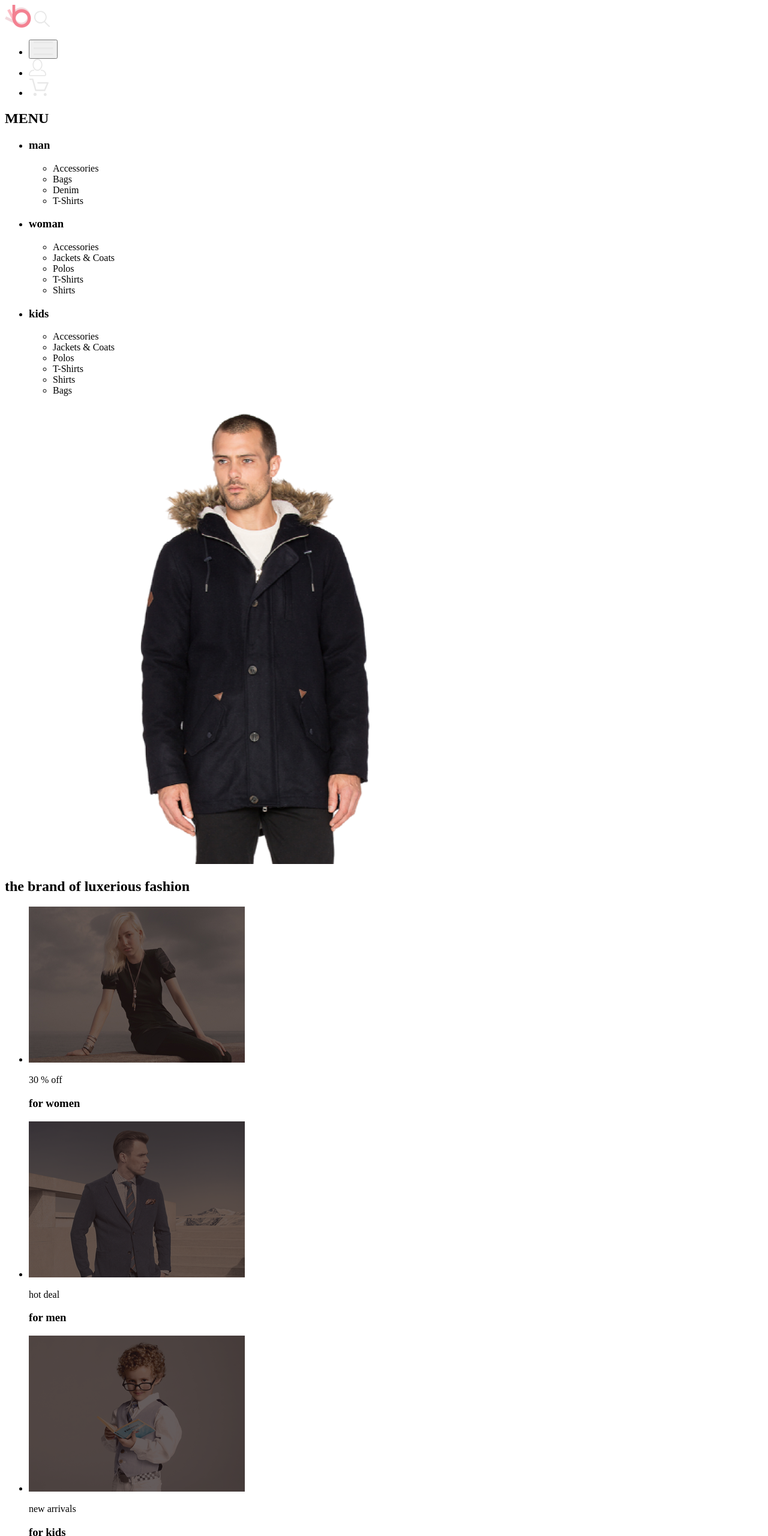
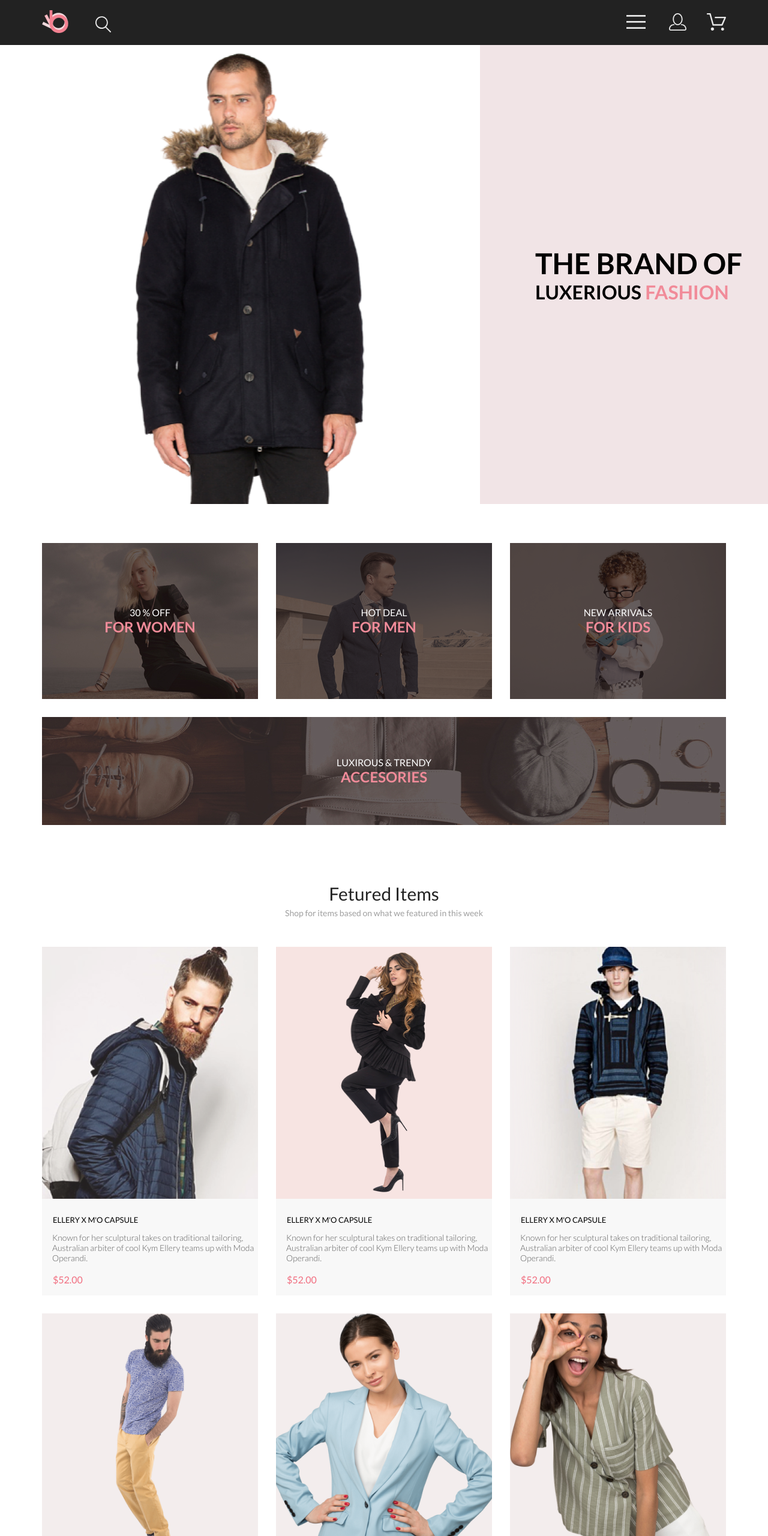
Before and after one commit to levkin13-08/shop-21.03, a plain HTML site: page index.html in a window 1280 px wide. Shown: the top 2560 px of the page at 60% size. Drawn offline with Linux system fonts and the light colour scheme.

Commit message:
Выполненный 2 урок

```diff
--- /dev/null
+++ b/css/reset.css
@@ -0,0 +1,47 @@
+/* http://meyerweb.com/eric/tools/css/reset/
+   v2.0 | 20110126
+   License: none (public domain)
+*/
+
+html, body, div, span, applet, object, iframe,
+h1, h2, h3, h4, h5, h6, p, blockquote, pre,
+a, abbr, acronym, address, big, cite, code,
+del, dfn, em, img, ins, kbd, q, s, samp,
+small, strike, strong, sub, sup, tt, var,
+b, u, i, center,
+dl, dt, dd, ol, ul, li,
+fieldset, form, label, legend,
+table, caption, tbody, tfoot, thead, tr, th, td,
+article, aside, canvas, details, embed,
+figure, figcaption, footer, header, hgroup,
+menu, nav, output, ruby, section, summary,
+time, mark, audio, video {
+	margin: 0;
+	padding: 0;
+	border: 0;
+	font-size: 100%;
+	vertical-align: baseline;
+}
+/* HTML5 display-role reset for older browsers */
+article, aside, details, figcaption, figure,
+footer, header, hgroup, menu, nav, section {
+	display: block;
+}
+body {
+	line-height: 1;
+}
+ol, ul {
+	list-style: none;
+}
+blockquote, q {
+	quotes: none;
+}
+blockquote:before, blockquote:after,
+q:before, q:after {
+	content: '';
+	content: none;
+}
+table {
+	border-collapse: collapse;
+	border-spacing: 0;
+}
--- /dev/null
+++ b/css/style.css
@@ -0,0 +1,304 @@
+body {
+    font-family: 'Lato', sans-serif;
+    font-size: 14px;
+    line-height: 17px;
+    font-style: normal;
+}
+
+.container {
+    width: 1140px;
+    margin: 0 auto;
+}
+
+.header {
+    background-color: #222222;
+    min-height: 75px;
+    display: flex;
+    align-items: center;
+    justify-content: center;
+}
+
+.header__wrp {
+    display: flex;
+    justify-content: space-between;
+    align-items: center;
+
+}
+
+.header__menu-list {
+    display: flex;
+    align-items: center;
+}
+
+.header__burger {
+    border: none;
+    background-color: transparent;
+}
+
+.header__nav {
+    display: none;
+}
+
+.header__logo {
+    margin: 0 41px 0 0;
+}
+
+.header__link {
+    margin: 0 0 0 33px;
+}
+
+.visually-hidden {
+    position: absolute !important;
+    clip: rect(1px 1px 1px 1px);
+    /* IE6, IE7 */
+    clip: rect(1px, 1px, 1px, 1px);
+    padding: 0 !important;
+    border: 0 !important;
+    height: 1px !important;
+    width: 1px !important;
+    overflow: hidden;
+}
+
+.brand {
+    display: flex;
+}
+
+.brand__img {
+    width: 800px;
+    height: 765px;
+}
+
+.brand__title-wrp {
+    flex-grow: 1;
+    background: #F1E4E6;
+    padding: 0 0 0 92px;
+    display: flex;
+    align-items: center;
+}
+
+.brand__title {
+    font-size: 48px;
+    font-weight: 900;
+    line-height: 58px;
+    text-transform: uppercase;
+}
+
+.brand__title-lower {
+    font-size: 32px;
+    font-weight: 700;
+    line-height: 38px;
+    display: block;
+}
+
+.brand__title-pink {
+    color: #f18b99;
+}
+
+.sales__list {
+    display: flex;
+    justify-content: space-between;
+    flex-wrap: wrap;
+    align-items: center;
+
+}
+
+.sales__item {
+    height: 260px;
+    width: 360px;
+    margin-top: 65px;
+}
+
+.sales__item-text {
+    font-weight: 400;
+    font-size: 16px;
+    line-height: 19px;
+    text-align: center;
+    color: #FFFFFF;
+    text-transform: uppercase;
+}
+
+.sales__item-title {
+    font-size: 24px;
+    font-weight: 700;
+    line-height: 29px;
+    text-transform: uppercase;
+    color: #f18b99;
+}
+
+.sales__item--woman {
+    background-image: url(/img/forWomen.jpg);
+    display: flex;
+    align-items: center;
+    justify-content: center;
+    flex-direction: column;
+}
+
+.sales__item--man {
+    display: flex;
+    align-items: center;
+    justify-content: center;
+    flex-direction: column;
+    background-image: url(/img/forMan.png);
+}
+
+.sales__item--kids {
+    display: flex;
+    align-items: center;
+    justify-content: center;
+    flex-direction: column;
+    background-image: url(/img/forKids.png);
+}
+
+.sales__item--accesories {
+    height: 180px;
+    display: flex;
+    align-items: center;
+    justify-content: center;
+    flex-direction: column;
+    width: 100%;
+    background-image: url(/img/accesories.jpg);
+    background-repeat: no-repeat;
+    margin-top: 30px;
+    margin-bottom: 96px;
+}
+
+.products__title {
+    font-weight: 400;
+    font-size: 30px;
+    line-height: 36px;
+    color: #222222;
+    text-align: center;
+    margin-bottom: 6px;
+}
+
+.products__sub-title {
+    font-weight: 400;
+    font-size: 14px;
+    line-height: 17px;
+    color: #9F9F9F;
+    text-align: center;
+    margin-bottom: 48px;
+}
+
+.products__list {
+    display: flex;
+    justify-content: space-between;
+    flex-wrap: wrap;
+}
+
+.products__item {
+    width: 360px;
+    height: 581px;
+    background: #F8F8F8;
+    margin-bottom: 30px;
+}
+
+.products__item-title {
+    font-size: 13px;
+    font-weight: 400;
+    line-height: 16px;
+    color: #000000;
+    margin: 24px 0 13px 18px;
+    text-transform: uppercase;
+}
+
+.products__item-text {
+    margin: 12px 0 18px 17px;
+    font-weight: 300;
+    font-size: 14px;
+    line-height: 17px;
+    color: #5D5D5D;
+}
+
+.products__item-price {
+    margin: 0 0 0 18px;
+    font-weight: 400;
+    font-size: 16px;
+    line-height: 19px;
+    color: #F16D7F;
+}
+.button {
+    display: flex;
+    justify-content: center;
+}
+.products__button {
+    border: 1px solid #FF6A6A;
+    background-color: transparent;
+    font-weight: 400;
+    font-size: 16px;
+    line-height: 19px;
+    color: #F26376;
+    padding: 14px 38px 14px 38px;
+    margin: 48px 0 95px 0;
+}
+
+.delivery {
+    background-color: #222224;
+    min-height: 341px;
+}
+
+.delivery__list {
+    display: flex;
+    justify-content: space-between;
+    flex-wrap: wrap;
+    align-items: center;
+}
+
+.delivery__item {
+    width: 360px;
+    height: 134px;
+    margin-top: 103px;
+}
+
+.delivery__item-img {
+    margin: 0 0 0 158px;
+}
+
+.delivery__item-title {
+    margin: 28px 0 0 0;
+    text-align: center;
+    font-weight: 400;
+    font-size: 19.96px;
+    line-height: 24px;
+    color: #FBFBFB;
+}
+
+.delivery__item-text {
+    text-align: center;
+    margin: 16px 0 0 0;
+    font-weight: 300;
+    font-size: 13.972px;
+    line-height: 17px;
+    color: #FBFBFB;
+}
+
+.footer {
+    background-color: #222224;
+    min-height: 79px;
+    display: flex;
+    align-items: center;
+    justify-content: center;
+}
+
+.footer_wrp {
+    display: flex;
+    justify-content: space-between;
+    align-items: center;
+}
+
+.footer__list {
+    display: flex;
+    justify-content: space-between;
+    align-items: center;
+}
+
+.footer__item {
+    margin-left: 7px;
+}
+
+.footer__text {
+    font-weight: 400;
+    font-size: 16px;
+    line-height: 19px;
+    color: #FBFBFB;
+}
--- a/index.html
+++ b/index.html
@@ -4,191 +4,195 @@
     <meta charset="UTF-8" />
     <meta http-equiv="X-UA-Compatible" content="IE=edge" />
     <meta name="viewport" content="width=device-width, initial-scale=1.0" />
+    <link rel="stylesheet" href="css/reset.css">
+    <link rel="stylesheet" href="css/style.css">
+    <link rel="preconnect" href="https://fonts.googleapis.com">
+    <link rel="preconnect" href="https://fonts.gstatic.com" crossorigin>
+    <link href="https://fonts.googleapis.com/css2?family=Lato:ital,wght@0,300;0,400;0,700;1,400&display=swap" rel="stylesheet">
     <title>Document</title>
   </head>
   <body>
-    <header>
-        <img src="img/logo.png" alt="logo">
-        <img src="img/loupe.svg" alt="loupe">
-        <ul>
+    <header class="header">
+        <div class="container header__wrp">
+            <div class="header__container">
+                <img class="header__logo" src="img/logo.png" alt="logo">
+                <img class="header__search-icon" src="img/loupe.svg" alt="loupe">
+            </div>
+            <ul class="header__menu-list">
                 <li>
-                <button>
+                    <button class="header__burger">
                         <img src="img/burger.svg" alt="burger">
                     </button>
                 </li>
                 <li>
-                <a href="#">
-                    <img src="img/user.svg" alt="user">
+                    <a href="#" class="header__link">
+                        <img class="header__user-icon" src="img/user.svg" alt="user">
                     </a>
                 </li>
                 <li>
-                <a href="#">
-                    <img src="img/basket.svg" alt="basket">
+                    <a href="#" class="header__link">
+                        <img class="header__basket-icon" src="img/basket.svg" alt="basket">
                     </a>
                 </li>
             </ul>
-        <nav>
-            <h2>MENU</h2>
-            <ul>
-                <li>
-                    <h3>man</h3>
-                    <ul>
-                        <li>Accessories</li>
-                        <li>Bags</li>
-                        <li>Denim</li>
-                        <li>T-Shirts</li>
+            <nav class="header__nav">
+                <h2 class="header__nav-title">MENU</h2>
+                <ul class="header__nav-list">
+                    <li class="header__nav-item nav_item">
+                        <h3 class="nav-item__title">man</h3>
+                        <ul class="nav-item__list">
+                            <li class="nav-item__item">Accessories</li>
+                            <li class="nav-item__item">Bags</li>
+                            <li class="nav-item__item">Denim</li>
+                            <li class="nav-item__item">T-Shirts</li>
                         </ul>
                     </li>
                     <li>
-                    <h3>woman</h3>
-                    <ul>
-                        <li>Accessories</li>
-                        <li>Jackets & Coats</li>
-                        <li>Polos</li>
-                        <li>T-Shirts</li>
-                        <li>Shirts</li>
+                        <h3 class="nav-item__title">woman</h3>
+                        <ul class="nav-item__list">
+                            <li class="nav-item__item">Accessories</li>
+                            <li class="nav-item__item">Jackets & Coats</li>
+                            <li class="nav-item__item">Polos</li>
+                            <li class="nav-item__item">T-Shirts</li>
+                            <li class="nav-item__item">Shirts</li>
                         </ul>
                     </li>
                     <li>
-                    <h3>kids</h3>
-                    <ul>
-                        <li>Accessories</li>
-                        <li>Jackets & Coats</li>
-                        <li>Polos</li>
-                        <li>T-Shirts</li>
-                        <li>Shirts</li>
-                        <li>Bags</li>
+                        <h3 class="nav-item__title">kids</h3>
+                        <ul class="nav-item__list">
+                            <li class="nav-item__item">Accessories</li>
+                            <li class="nav-item__item">Jackets & Coats</li>
+                            <li class="nav-item__item">Polos</li>
+                            <li class="nav-item__item">T-Shirts</li>
+                            <li class="nav-item__item">Shirts</li>
+                            <li class="nav-item__item">Bags</li>
                         </ul>
                     </li>
                 </ul>
             </nav>
+        </div>
     </header>
     <main>
-        <section>
-            <img src="img/man.png" alt="man">
-            <h1>the brand of luxerious fashion</h1>
+        <section class="brand">
+            <img class="brand__img" src="img/man.png" alt="man">
+            <div class="brand__title-wrp">
+                <h1 class="brand__title">the brand of <span class="brand__title-lower"> luxerious <span class="brand__title-pink">fashion</span></span></h1>
+            </div>
         </section>
-        <section>
-            <ul>
-                <li>
-                    <img src="img/forWomen.jpg" alt="forWomen">
-                    <p>
-                       30 % off
-                    </p>
-                    <h3>
-                        for women
-                    </h3>
+        <section class="sales">
+            <div class="container header__wrp">
+                <h1 class="visually-hidden">sales</h1>
+                <ul class="sales__list">
+                    <li class="sales__item sales__item--woman">
+                        <p class="sales__item-text">30 % off</p>
+                        <h3 class="sales__item-title">for women</h3>
                     </li>
-                <li>
-                    <img src="img/forMan.png" alt="forMen">
-                    <p>
-                        hot deal
-                     </p>
-                     <h3>
-                         for men
-                     </h3>
+                    <li class="sales__item sales__item--man">
+                        <p class="sales__item-text">hot deal</p>
+                        <h3 class="sales__item-title">for men</h3>
                     </li>
-                <li>
-                    <img src="img/forKids.png" alt="forKids">
-                    <p>
-                        new arrivals
-                     </p>
-                     <h3>
-                         for kids
-                     </h3>
+                    <li class="sales__item sales__item--kids">
+                        <p class="sales__item-text">new arrivals</p>
+                        <h3 class="sales__item-title">for kids</h3>
                     </li>
-                <li>
-                    <img src="img/accesories.jpg" alt="">
-                    <p>
-                        luxirous & trendy
-                     </p>
-                     <h3>
-                         accesories
-                     </h3>
+                    <li class="sales__item sales__item--accesories">
+                        <p class="sales__item-text">luxirous & trendy</p>
+                        <h3 class="sales__item-title">accesories</h3>
                     </li>
                 </ul>
+            </div>
         </section>
-        <section>
-            <h2>Fetured Items</h2>
-            <p>Shop for items based on what we featured in this week</p>
-            <ul>
-                <li>
-                    <img src="img/tovar1.jpg" alt="tovar1">
-                    <h3>ellery x m'o capsule</h3>
-                    <p>Known for her sculptural takes on traditional tailoring, Australian arbiter of cool Kym Ellery teams up with Moda Operandi.</p>
-                    <p>$52.00</p>
+        <section class="products">
+            <div class="container">
+                <h2 class="products__title">Fetured Items</h2>
+                <p class="products__sub-title">Shop for items based on what we featured in this week</p>
+                <ul class="products__list">
+                    <li class="products__item">
+                        <img class="products__item-img" src="img/tovar1.jpg" alt="tovar1">
+                        <h3 class="products__item-title">ellery x m'o capsule</h3>
+                        <p class="products__item-text">Known for her sculptural takes on traditional tailoring, Australian arbiter of cool Kym Ellery teams up with Moda Operandi.</p>
+                        <p class="products__item-price">$52.00</p>
                     </li>
-                <li>
-                    <img src="img/tovar2.jpg" alt="tovar2">
-                    <h3>ellery x m'o capsule</h3>
-                    <p>Known for her sculptural takes on traditional tailoring, Australian arbiter of cool Kym Ellery teams up with Moda Operandi.</p>
-                    <p>$52.00</p>
+                    <li class="products__item">
+                        <img class="products__item-img" src="img/tovar2.jpg" alt="tovar2">
+                        <h3 class="products__item-title">ellery x m'o capsule</h3>
+                        <p class="products__item-text">Known for her sculptural takes on traditional tailoring, Australian arbiter of cool Kym Ellery teams up with Moda Operandi.</p>
+                        <p class="products__item-price">$52.00</p>
                     </li>
-                <li>
-                    <img src="img/tovar3.jpg" alt="tovar3">
-                    <h3>ellery x m'o capsule</h3>
-                    <p>Known for her sculptural takes on traditional tailoring, Australian arbiter of cool Kym Ellery teams up with Moda Operandi.</p>
-                    <p>$52.00</p>
+                    <li class="products__item">
+                        <img class="products__item-img" src="img/tovar3.jpg" alt="tovar3">
+                        <h3 class="products__item-title">ellery x m'o capsule</h3>
+                        <p class="products__item-text">Known for her sculptural takes on traditional tailoring, Australian arbiter of cool Kym Ellery teams up with Moda Operandi.</p>
+                        <p class="products__item-price">$52.00</p>
                     </li>
-                <li>
-                    <img src="img/tovar4.jpg" alt="tovar4">
-                    <h3>ellery x m'o capsule</h3>
-                    <p>Known for her sculptural takes on traditional tailoring, Australian arbiter of cool Kym Ellery teams up with Moda Operandi.</p>
-                    <p>$52.00</p>
+                    <li class="products__item">
+                        <img class="products__item-img" src="img/tovar4.jpg" alt="tovar4">
+                        <h3 class="products__item-title">ellery x m'o capsule</h3>
+                        <p class="products__item-text">Known for her sculptural takes on traditional tailoring, Australian arbiter of cool Kym Ellery teams up with Moda Operandi.</p>
+                        <p class="products__item-price">$52.00</p>
                     </li>
-                <li>
-                    <img src="img/tovar5.jpg" alt="tovar5">
-                    <h3>ellery x m'o capsule</h3>
-                    <p>Known for her sculptural takes on traditional tailoring, Australian arbiter of cool Kym Ellery teams up with Moda Operandi.</p>
-                    <p>$52.00</p>
+                    <li class="products__item">
+                        <img class="products__item-img" src="img/tovar5.jpg" alt="tovar5">
+                        <h3 class="products__item-title">ellery x m'o capsule</h3>
+                        <p class="products__item-text">Known for her sculptural takes on traditional tailoring, Australian arbiter of cool Kym Ellery teams up with Moda Operandi.</p>
+                        <p class="products__item-price">$52.00</p>
                     </li>
-                <li>
-                    <img src="img/tovar6.jpg" alt="tovar6">
-                    <h3>ellery x m'o capsule</h3>
-                    <p>Known for her sculptural takes on traditional tailoring, Australian arbiter of cool Kym Ellery teams up with Moda Operandi.</p>
-                    <p>$52.00</p>
+                    <li class="products__item">
+                        <img class="products__item-img" src="img/tovar6.jpg" alt="tovar6">
+                        <h3 class="products__item-title">ellery x m'o capsule</h3>
+                        <p class="products__item-text">Known for her sculptural takes on traditional tailoring, Australian arbiter of cool Kym Ellery teams up with Moda Operandi.</p>
+                        <p class="products__item-price">$52.00</p>
                     </li>
                 </ul>
-            <p>Browse All Product</p>
+                <div class="button">
+                    <button class="products__button">Browse All Product</button>
+                </div>
+            </div>
         </section>
-        <section>
-            <ul>
-                <li>
-                    <img src="img/delivery.svg" alt="delivery">
-                    <h3>Free Delivery</h3>
-                    <p>Worldwide delivery on all. Authorit tively morph next-generation innov tion with extensive models.</p>
+        <section class="delivery">
+            <div class="container">
+                <ul class="delivery__list">
+                    <li class="delivery__item">
+                        <img class="delivery__item-img" src="img/delivery.svg" alt="delivery">
+                        <h3 class="delivery__item-title">Free Delivery</h3>
+                        <p class="delivery__item-text">Worldwide delivery on all. Authorit tively morph next-generation innov tion with extensive models.</p>
                     </li>
-                <li>
-                    <img src="img/sales.svg" alt="sales">
-                    <h3>Sales & discounts</h3>
-                    <p>Worldwide delivery on all. Authorit tively morph next-generation innov tion with extensive models.</p>
+                    <li class="delivery__item">
+                        <img class="delivery__item-img" src="img/sales.svg" alt="sales">
+                        <h3 class="delivery__item-title">Sales & discounts</h3>
+                        <p class="delivery__item-text">Worldwide delivery on all. Authorit tively morph next-generation innov tion with extensive models.</p>
                     </li>
-                <li>
-                    <img src="img/vip.svg" alt="vip">
-                    <h3>Quality assurance</h3>
-                    <p>Worldwide delivery on all. Authorit tively morph next-generation innov tion with extensive models.</p>
+                    <li class="delivery__item">
+                        <img class="delivery__item-img" src="img/vip.svg" alt="vip">
+                        <h3 class="delivery__item-title">Quality assurance</h3>
+                        <p class="delivery__item-text">Worldwide delivery on all. Authorit tively morph next-generation innov tion with extensive models.</p>
                     </li>
                 </ul>
+            </div>
         </section>
     </main>
     <footer>
         <div>форма</div>
-        <section>
-            <p>© 2021  Brand  All Rights Reserved.</p>
-            <ul>
-                <li>
-                    <a href="#"><img src="img/facebook.png" alt="facebook"></a>
+        <section class="footer">
+            <div class="container footer_wrp">
+                <div class="footer_container">
+                    <p class="footer__text">© 2021  Brand  All Rights Reserved.</p>
+                </div>
+                <ul class="footer__list">
+                    <li class="footer__item">
+                        <a class="footer__item-img" href="#"><img src="img/facebook.png" alt="facebook"></a>
                     </li>
-                <li>
-                    <a href="#"><img src="img/inst.png" alt="inst"></a>
+                    <li class="footer__item">
+                        <a class="footer__item-img" href="#"><img src="img/inst.png" alt="inst"></a>
                     </li>
-                <li>
-                    <a href="#"><img src="img/prot.png" alt="prot"></a>
+                    <li class="footer__item">
+                        <a class="footer__item-img" href="#"><img src="img/prot.png" alt="prot"></a>
                     </li>
-                <li>
-                    <a href="#"><img src="img/twiter.png" alt="twiter"></a>
+                    <li class="footer__item">
+                        <a class="footer__item-img" href="#"><img src="img/twiter.png" alt="twiter"></a>
                     </li>
                 </ul>
+            </div>
         </section>
     </footer>
   </body>
```
Lines whose indentation alone changed are shown as unchanged.
